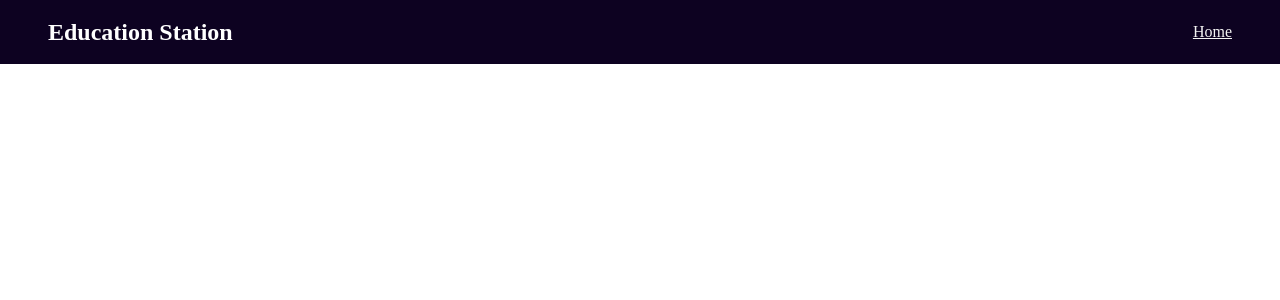
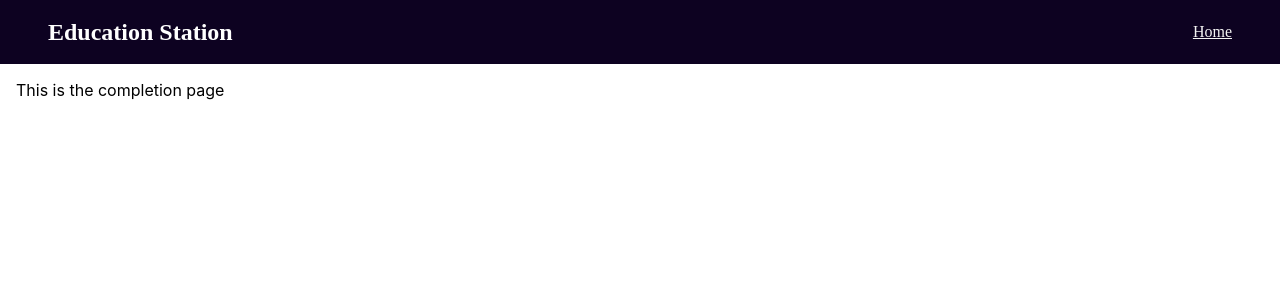
Before and after one commit to ttinning/education_station, a React (Create React App) app in the folder client/: page /student/1/completed in a window 1280 px wide. Shown: the top 300 px of the page. Built offline with nearby package versions, Linux system fonts and the light colour scheme; a web font is replaced by a local one.

Commit message:
links complete topic button to completed page

```diff
--- a/client/src/App.js
+++ b/client/src/App.js
@@ -5,6 +5,7 @@ import LandingPage from './components/LandingPage';
 import ParentDashboard from './containers/parent/ParentDashboard';
 import StudentDashboard from './containers/student/StudentDashboard';
 import QuizPage from './components/student/QuizPage';
+import CompletionPage from './components/student/CompletionPage';
 
 
 function App() {
@@ -17,6 +18,7 @@ function App() {
         <Route path='/parent' component={ParentDashboard} />
         <Route path='/student' exact component={StudentDashboard} />
         <Route path='/student/:topic' exact component={QuizPage}/>
+        <Route path='/student/:topic/completed' component={CompletionPage}/>
         </Switch>
       </main>
     </Router>
--- /dev/null
+++ b/client/src/components/student/CompletionPage.js
@@ -0,0 +1,11 @@
+const CompletionPage = () => {
+
+
+    return(
+        <div>
+            <p>This is the completion page</p>
+        </div>
+    )
+}
+
+export default CompletionPage
--- a/client/src/components/student/QuizPage.js
+++ b/client/src/components/student/QuizPage.js
@@ -1,5 +1,5 @@
 import { useState, useEffect } from "react"
-import { useLocation } from "react-router-dom"
+import { useLocation, Link } from "react-router-dom"
 import WordService from "../../services/WordService"
 
 const QuizPage = () => {
@@ -86,7 +86,9 @@ const QuizPage = () => {
                     <p>{wordInfo.definitions[0].definition}</p>
                 </div> : null}
 
-            {wordInfo.word !== topic.word_list[topic.word_list.length - 1] ? <button onClick={handleNextClick}>Next</button> : <button>Complete Topic!</button> }
+            {wordInfo.word !== topic.word_list[topic.word_list.length - 1] ?
+            <button onClick={handleNextClick}>Next</button> :
+            <Link to={`/student/${topic}/completed`}><button>Complete Topic!</button></Link>}
 
         </section>
 
```
